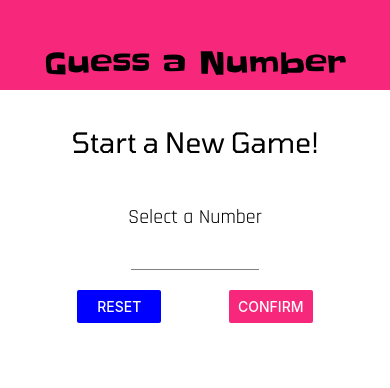
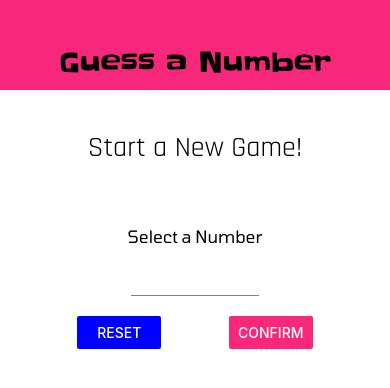
Before and after one commit to Hunter71a/react-native-GuessNumber, a React Native app: screen / in a window 390 px wide. Shown: the top 388 px of the page. Built offline with nearby package versions, Linux system fonts and the light colour scheme.

Commit message:
add default stylsheet to constants folder

```diff
--- /dev/null
+++ b/components/BodyText.js
@@ -0,0 +1,14 @@
+import React from 'react';
+import {Text, StyleSheet} from 'react-native';
+
+const BodyText = props => <Text style={{...styles.body, ...props.style}}>{props.children}</Text>;
+
+const styles = StyleSheet.create({
+  body: {
+    fontFamily: 'tomorrow',
+    fontSize: 17,
+    marginVertical: 10
+  }
+});
+
+export default BodyText;
--- a/components/Header.js
+++ b/components/Header.js
@@ -2,11 +2,12 @@ import React from 'react';
 import {View, Text, StyleSheet} from 'react-native';
 
 import Colors from '../constants/colors';
+import TitleText from '../components/TitleText';
 
 const Header = props => {
     return(
         <View style={styles.header}>
-            <Text style={styles.headerTitle}>{props.title}</Text>
+            <TitleText>{props.title}</TitleText>
         </View>
 
     );
@@ -17,16 +18,11 @@ const styles = StyleSheet.create({
         width: '100%',
         height: 90,
         paddingTop: 36,
-        // backgroundColor: '#f7287b',
-        // backgroundColor: '#b9f0f0',
+        // backgroundColor: '#f7287b',  maintain previous colors for reference
+        // backgroundColor: '#b9f0f0',  maintain previous colors for reference
         backgroundColor: Colors.primary,
         alignItems: 'center',
         justifyContent: 'center'
-    },
-    headerTitle:{
-        color: 'black',
-        fontSize: 30,
-        fontFamily: 'slackey'
     }
 });
 
--- /dev/null
+++ b/components/TitleText.js
@@ -0,0 +1,14 @@
+import React from 'react';
+import { Text, StyleSheet } from 'react-native';
+
+const TitleText = props => <Text style={{...styles.title, ...props.style}}>{props.children}</Text>;
+
+const styles = StyleSheet.create({
+  title: {
+    fontFamily: 'slackey',
+    fontSize: 27,
+    marginVertical: 10
+  }
+});
+
+export default TitleText;
--- /dev/null
+++ b/constants/default-styles.js
@@ -0,0 +1,19 @@
+import { StyleSheet } from 'react-native';
+
+
+export default StyleSheet.create({
+  bodyText: {
+    fontFamily: 'open-sans',
+    color: 'red'
+  },
+  label: {
+    fontSize: 20,
+    fontFamily: 'tomorrow',
+    marginVertical: 20
+  },
+  title: {
+    fontFamily: 'slackey',
+    fontSize: 27,
+    marginVertical: 10
+  }
+});
--- a/screens/GameScreen.js
+++ b/screens/GameScreen.js
@@ -1,8 +1,11 @@
 import React, { useState, useRef, useEffect } from 'react';
 import { View, StyleSheet, Text, Button, Alert } from 'react-native';
 
+import BodyText from '../components/BodyText';
+import Card from '../components/Card';
+import DefaultStyles from '../constants/default-styles';
 import NumberContainer from '../components/NumberContainer';
-import Card from '../components/Card';
+
 
 const generateRandomBetween = (min, max, exclude) => {
     min = Math.ceil(min);
@@ -23,7 +26,7 @@ const GameScreen = props => {
     const currentLow = useRef(1);
     const currentHigh = useRef(100);
 
-    const {userChoice, onGameOver} = props;
+    const { userChoice, onGameOver } = props;
 
     useEffect(() => {
         if (currentGuess === userChoice) {
@@ -36,29 +39,27 @@ const GameScreen = props => {
             (direction === 'lower' && currentGuess < props.userChoice) ||
             (direction === 'higher' && currentGuess > props.userChoice)
         ) {
-            const randomAlert = Math.floor(Math.random() * 4) + 1;
+            const randomAlert = Math.floor(Math.random() * 3) + 1;
             if (randomAlert === 1) {
                 Alert.alert('Error Alert!', 'Are you having trouble remembering the number you chose?', [
                     { text: 'Try Again', style: 'cancel' }
                 ]);
             }
-
             if (randomAlert === 2) {
-            Alert.alert('Are you serious?',
-                'By your slackjawed vacant gaze I can only assume you have forgotten which number you picked. It\'s "' + props.userChoice + '" if that helps.', [
-                { text: 'Soory!', style: 'cancel' }
+                Alert.alert('Are you serious?',
+                    'By your vacant gaze I can only assume you have forgotten which number you picked. It\'s "' + props.userChoice + '" if that helps.', [
+                    { text: 'Soory!', style: 'cancel' }
                 ]);
             }
-            if (randomAlert === 3 || randomAlert === 4) {
+            if (randomAlert === 3) {
                 Alert.alert('Wrong Button!',
                     'In case you forgot, the number you chose is "' + props.userChoice + '"', [
                     { text: 'Return', style: 'cancel' }
                 ]);
             }
-
-
             return;
         }
+
         if (direction === 'lower') {
             currentHigh.current = currentGuess;
 
@@ -79,7 +80,7 @@ const GameScreen = props => {
 
     return (
         <View style={styles.screen}>
-            <Text>Opponent's Guess: </Text>
+            <Text style={DefaultStyles.label}>Opponent's Guess: </Text>
             <NumberContainer>{currentGuess}</NumberContainer>
             <Card style={styles.buttonContainer}>
                 <Button title="LOWER" onPress={nextGuessHandler.bind(this, 'lower')} />
--- a/screens/StartGameScreen.js
+++ b/screens/StartGameScreen.js
@@ -1,10 +1,12 @@
 import React, { useState } from 'react';
 import { View, Keyboard, StyleSheet, Text, Button, TouchableWithoutFeedback, Alert } from 'react-native';
 
+import BodyText from '../components/BodyText';
 import Card from '../components/Card'
 import Colors from '../constants/colors';
 import Input from '../components/Input';
 import NumberContainer from '../components/NumberContainer';
+import TitleText from '../components/TitleText';
 
 
 const StartGameScreen = props => {
@@ -42,7 +44,7 @@ const StartGameScreen = props => {
     if (confirmed) {
         confirmedOutput = (
             <Card style={styles.summaryContainer}>
-                <Text>You selected</Text>
+                <BodyText>You selected</ BodyText>
                 <NumberContainer>{selectedNumber}</NumberContainer>
                 <Button title="START GAME" onPress={() => props.onStartGame(selectedNumber)}/>
             </Card >
@@ -54,9 +56,9 @@ const StartGameScreen = props => {
             Keyboard.dismiss();
         }}>
             <View style={styles.screen}>
-                <Text style={styles.title}>Start a New Game!</Text>
+                <TitleText style={styles.title}>Start a New Game!</TitleText>
                 <Card style={styles.inputContainer}>
-                    <Text style={styles.label}>Select a Number</Text>
+                    <BodyText>Select a Number</BodyText>
                     <Input
                         style={styles.input}
                         blurOnSubmit
@@ -122,7 +124,7 @@ const styles = StyleSheet.create({
     },
     label: {
         fontSize: 20,
-        fontFamily: 'rajdhani'
+        fontFamily: 'tomorrow'
     },
     screen: {
         flex: 1,
@@ -137,8 +139,8 @@ const styles = StyleSheet.create({
     },
     title: {
         fontSize: 28,
-        marginVertical: 25,
-        fontFamily: 'tomorrow',
+        marginVertical: 30,
+        fontFamily: 'rajdhani',
 
     }
 });
```
